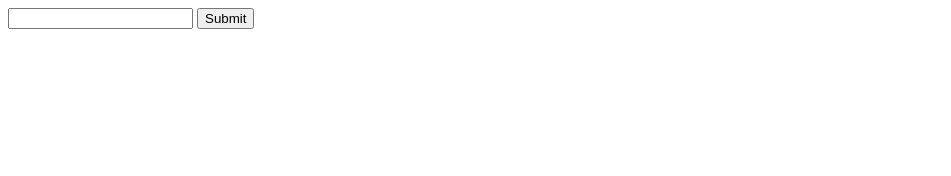
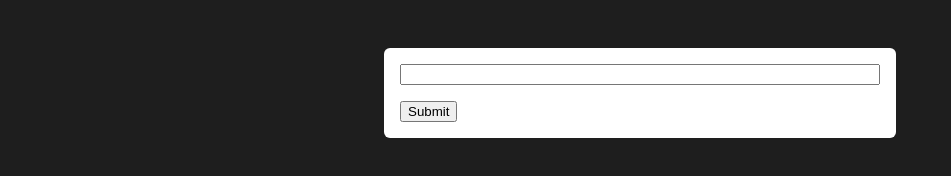
Before and after one commit to smids/web-dev-form, a plain HTML site: page index.html in a window 1280 px wide. Shown: the whole page, without its empty margins (0-951 px from the left). Drawn offline with Linux system fonts and the light colour scheme.

Commit message:
styling form

```diff
--- a/index.html
+++ b/index.html
@@ -4,6 +4,7 @@
     <meta charset="UTF-8">
     <meta http-equiv="X-UA-Compatible" content="IE=edge">
     <meta name="viewport" content="width=device-width, initial-scale=1.0">
+    <link rel="stylesheet" href="style.css">
     <title>HTML Form</title>
 </head>
 <body>
--- /dev/null
+++ b/style.css
@@ -0,0 +1,22 @@
+body{
+    background-color: rgb(30, 30, 30);
+}
+
+form {
+    width: 30rem;
+    margin: 3rem auto;
+    background-color: rgb(255,255,255);
+    padding: 1rem;
+    border-radius: 6px;
+}
+
+input{
+    width: 100%;
+    display: block;
+    margin-bottom: 1rem;
+    box-sizing: border-box;
+}
+
+button{
+    display: block;
+}
```
